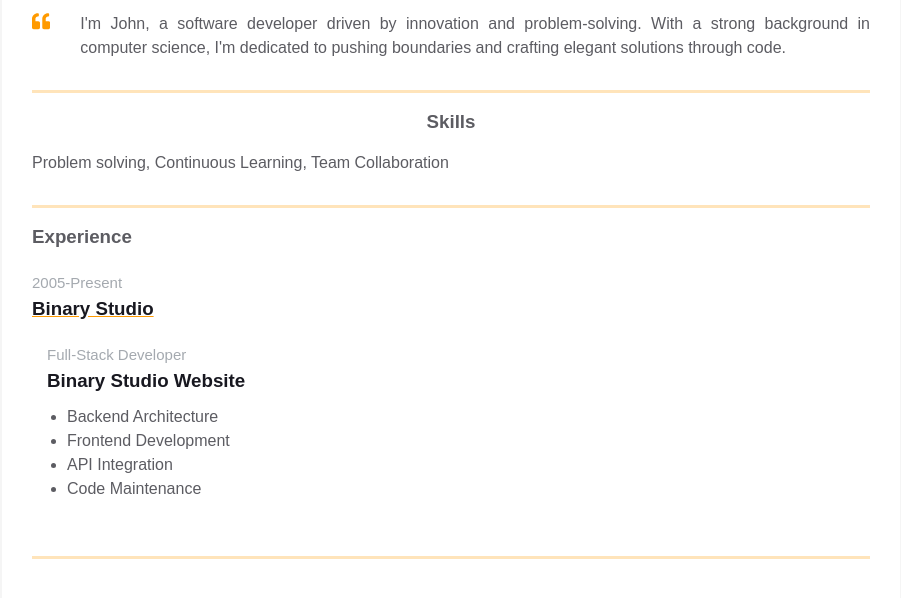
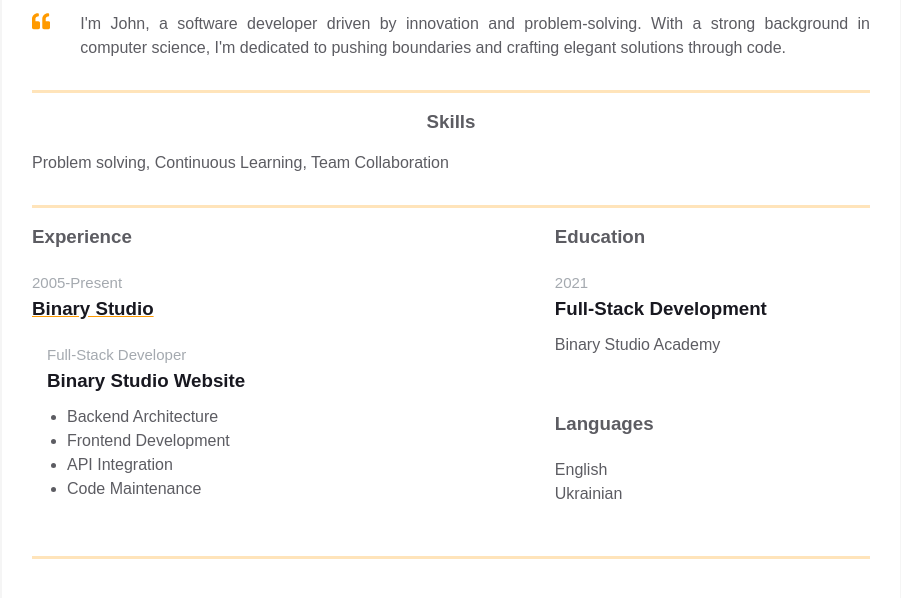
Before and after one commit to sergiy4/homepage, a plain HTML site: page index.html in a window 1280 px wide. Shown: the part 338-936 px from the top of the page, without its empty margins (189-1090 px from the left). Drawn offline with Linux system fonts and the light colour scheme.

Commit message:
Added additional info

```diff
--- a/index.html
+++ b/index.html
@@ -145,7 +145,32 @@
                 </div>
               </div>
 
-              <div class="additional-info fv"></div>
+              <div class="additional-info fv">
+                <div class="additional-info__education">
+                  <h3 class="additional-info__education-header">Education</h3>
+                  <div class="additional-info__education-university">
+                    <span
+                      class="additional-info__education-university-durability"
+                    >
+                      2021
+                    </span>
+                    <h3
+                      class="additional-info__education-university-speciality"
+                    >
+                      Full-Stack Development
+                    </h3>
+                    <p class="additional-info__education-university-name">
+                      Binary Studio Academy
+                    </p>
+                  </div>
+                </div>
+
+                <div class="additional-info__languages">
+                  <h3 class="additional-info__languages-header">Languages</h3>
+                  <p class="additional-info__languages-item">English</p>
+                  <p class="additional-info__languages-item">Ukrainian</p>
+                </div>
+              </div>
             </div>
           </div>
         </div>
```
